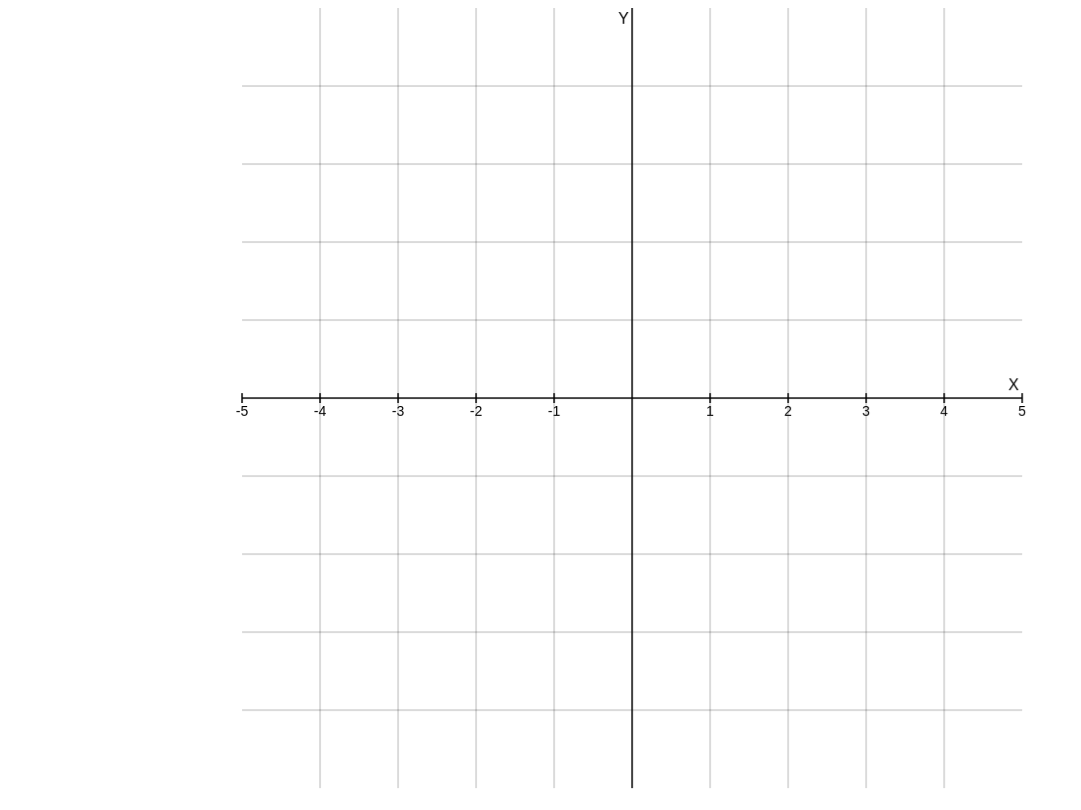
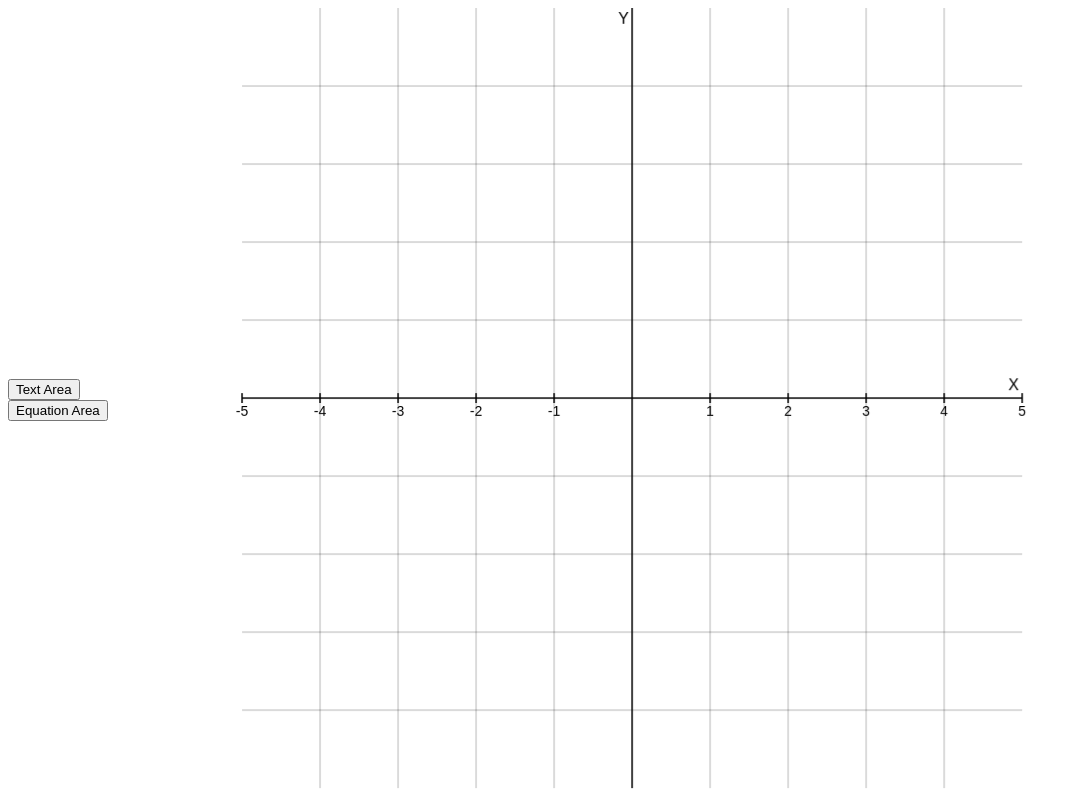
Before and after one commit to slotterbackW/mathsite, a React app: page / in a window 1280 px wide. Shown: the whole page, without its empty margins (0-1081 px from the left). Built offline with nearby package versions, Linux system fonts and the light colour scheme.

Commit message:
Add basic button components

```diff
--- /dev/null
+++ b/src/components/Toolbar/components/EquationAreaButton/index.js
@@ -0,0 +1,9 @@
+import React from 'react';
+
+import Button from '../Button';
+
+const EquationAreaButton = () => <Button text="Equation Area" />;
+
+EquationAreaButton.displayName = 'EquationAreaButton';
+
+export default EquationAreaButton;
--- /dev/null
+++ b/src/components/Toolbar/components/TextAreaButton/index.js
@@ -0,0 +1,9 @@
+import React from 'react';
+
+import Button from '../Button';
+
+const TextAreaButton = () => <Button text="Text Area" />;
+
+TextAreaButton.displayName = 'TextAreaButton';
+
+export default TextAreaButton;
--- /dev/null
+++ b/src/components/Toolbar/index.js
@@ -0,0 +1,19 @@
+import React from 'react';
+
+import TextAreaButton from './components/TextAreaButton';
+import EquationAreaButton from './components/EquationAreaButton';
+import './style.css';
+
+const BUTTONS = [TextAreaButton, EquationAreaButton];
+
+const Toolbar = () => (
+  <div className="toolbar">
+    {BUTTONS.map((Button) => (
+      <div key={Button.displayName}>
+        <Button />
+      </div>
+    ))}
+  </div>
+);
+
+export default Toolbar;
--- /dev/null
+++ b/src/components/Toolbar/style.css
@@ -0,0 +1,5 @@
+.toolbar {
+  position: fixed;
+  top: 50%;
+  transform: translateY(-50%);
+}
--- a/src/index.html
+++ b/src/index.html
@@ -2,7 +2,7 @@
 <html>
   <head>
     <meta http-equiv="content-type" content="text/html; charset=utf-8" />
-    <title>React Boilerplate App</title>
+    <title>Mathsite</title>
     <meta name="viewport" content="width=device-width, initial-scale=1" />
   </head>
   <body>
--- a/src/index.js
+++ b/src/index.js
@@ -1,8 +1,14 @@
 import React from 'react';
 import { render } from 'react-dom';
 
+import Toolbar from './components/Toolbar';
 import GridContainer from './components/GridContainer';
 
-const App = () => <GridContainer />;
+const App = () => (
+  <div>
+    <Toolbar />
+    <GridContainer />
+  </div>
+);
 
 render(<App />, document.getElementById('root'));
```
Also changed, not shown: src/components/Toolbar/components/Button/index.js (added, +10 -0 lines), dist/index.html, 4 other files.
